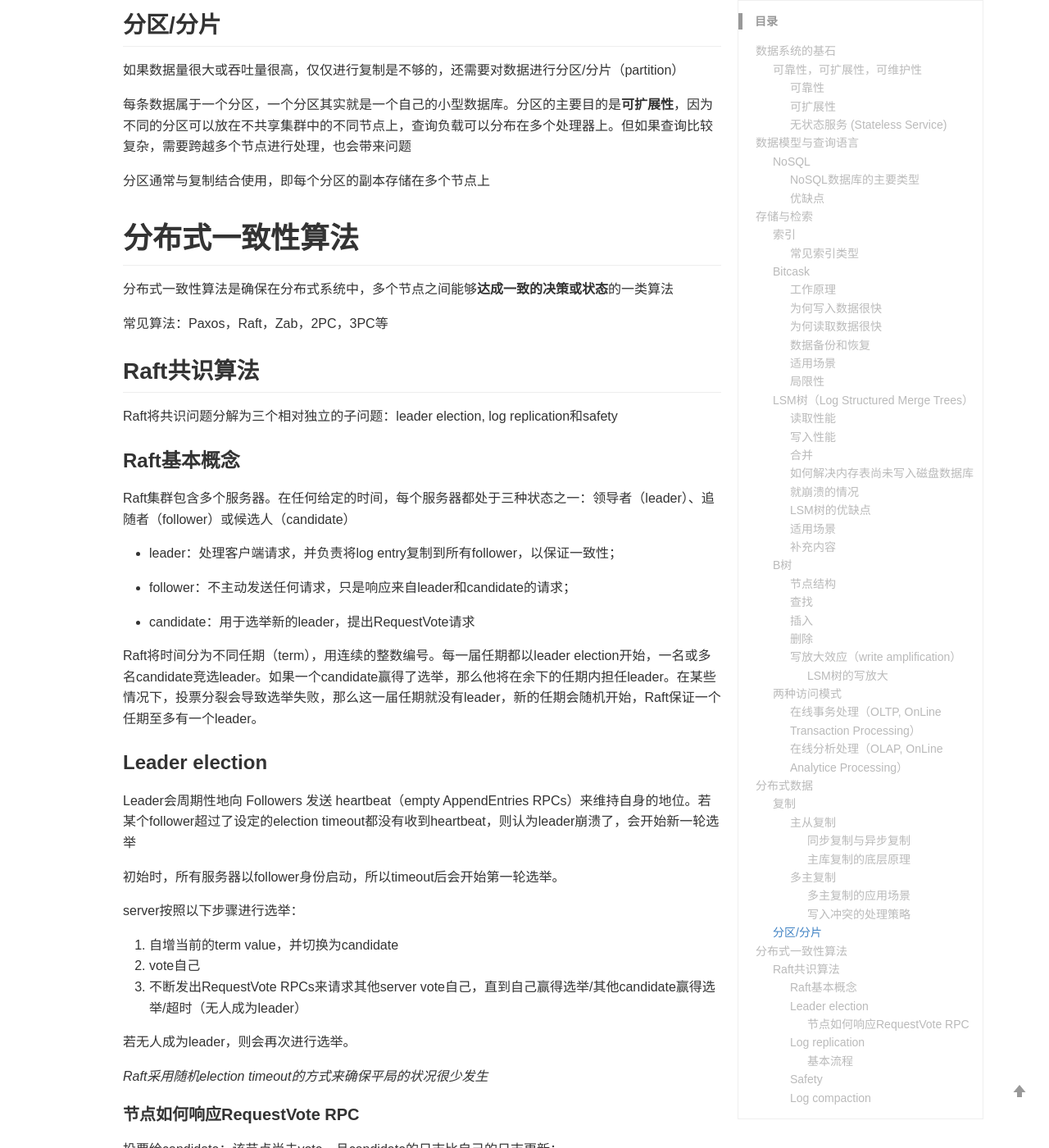
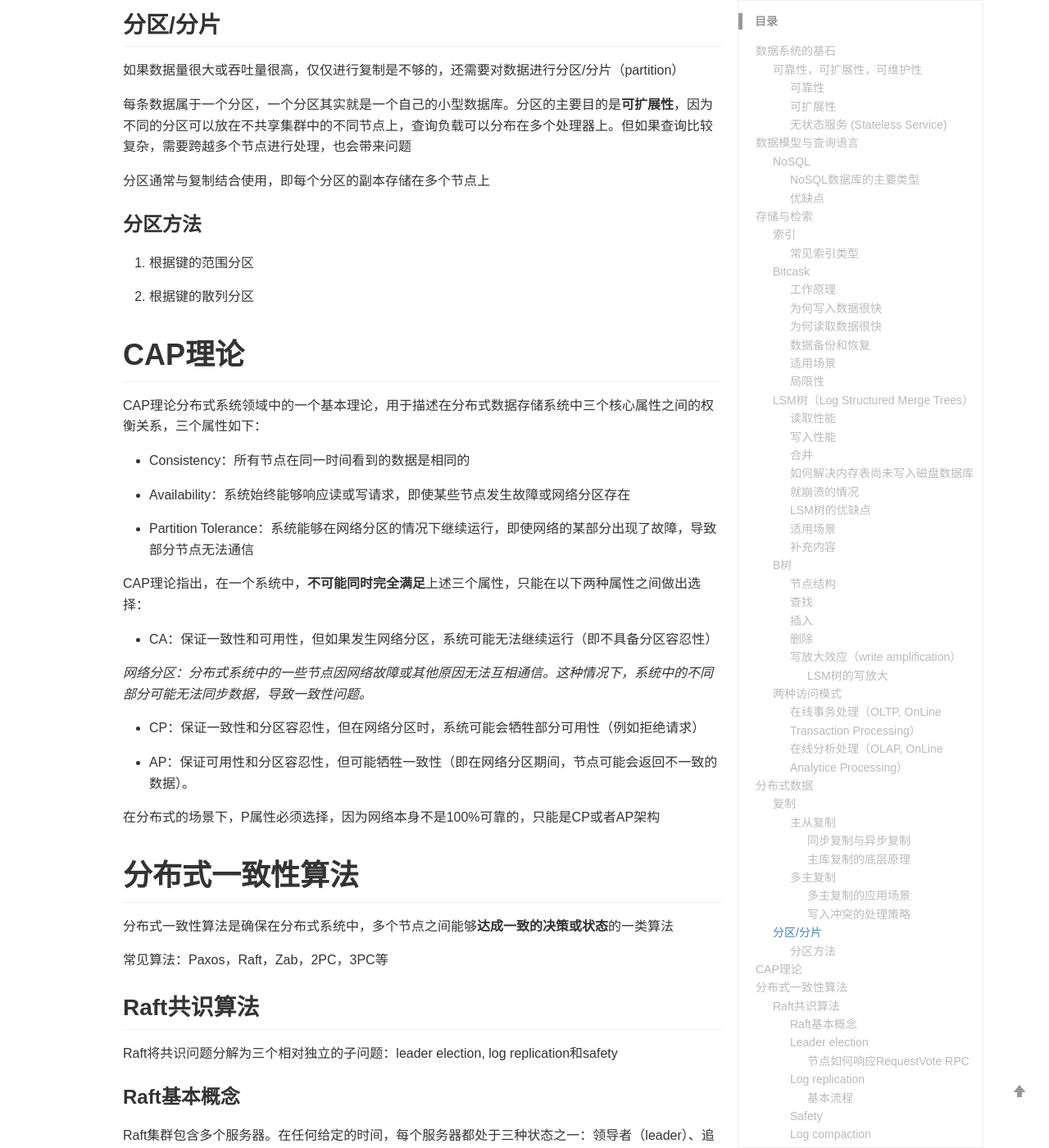
Before and after one commit to SamFrancisco30/SamFrancisco.github.io, a Jekyll site: the page built from _posts/2024-08-06-data-intensive-app.md, in a window 1280 px wide and 1400 px high, scrolled down 8893 px. Shown: the whole window at 82% size. Built offline with Jekyll 4.4.1, drawn with Linux system fonts in a browser that asks for light colours; comment, search, counter and statistics services are not loaded; a style sheet for code colours, icons or effects is not loaded; some of the changed text lies outside the part shown.

```diff
--- a/_posts/2024-08-06-data-intensive-app.md
+++ b/_posts/2024-08-06-data-intensive-app.md
@@ -185,6 +185,7 @@ B树的基本底层写操作是用新数据覆盖磁盘上的页面，而LSM树
 例如，如果有三个SSTable文件每个包含100个键值对，合并操作需要读取这300个键值对，进行合并排序，然后将结果写入一个新的文件。虽然最终结果可能还是100个键值对，但由于合并过程中需要多次读写相同的数据，这就导致了写放大效应
 
 *LSM树通常能够比B树支持更高的写入吞吐量，部分原因是它们有时具有较低的写放大*
+
 ## 两种访问模式
 
 ### 在线事务处理（OLTP, OnLine Transaction Processing）
@@ -255,6 +256,32 @@ OLAP 系统旨在分析和查询大量历史数据。 它们支持复杂的查
 
 分区通常与复制结合使用，即每个分区的副本存储在多个节点上
 
+### 分区方法
+1. 根据键的范围分区
+
+2. 根据键的散列分区
+
+# CAP理论
+CAP理论分布式系统领域中的一个基本理论，用于描述在分布式数据存储系统中三个核心属性之间的权衡关系，三个属性如下：
+
+* Consistency：所有节点在同一时间看到的数据是相同的
+
+* Availability：系统始终能够响应读或写请求，即使某些节点发生故障或网络分区存在
+
+* Partition Tolerance：系统能够在网络分区的情况下继续运行，即使网络的某部分出现了故障，导致部分节点无法通信
+
+CAP理论指出，在一个系统中，**不可能同时完全满足**上述三个属性，只能在以下两种属性之间做出选择：
+
+* CA：保证一致性和可用性，但如果发生网络分区，系统可能无法继续运行（即不具备分区容忍性）
+
+*网络分区：分布式系统中的一些节点因网络故障或其他原因无法互相通信。这种情况下，系统中的不同部分可能无法同步数据，导致一致性问题。*
+
+* CP：保证一致性和分区容忍性，但在网络分区时，系统可能会牺牲部分可用性（例如拒绝请求）
+
+* AP：保证可用性和分区容忍性，但可能牺牲一致性（即在网络分区期间，节点可能会返回不一致的数据）。
+
+在分布式的场景下，P属性必须选择，因为网络本身不是100%可靠的，只能是CP或者AP架构
+
 
 # 分布式一致性算法
 分布式一致性算法是确保在分布式系统中，多个节点之间能够**达成一致的决策或状态**的一类算法
```
